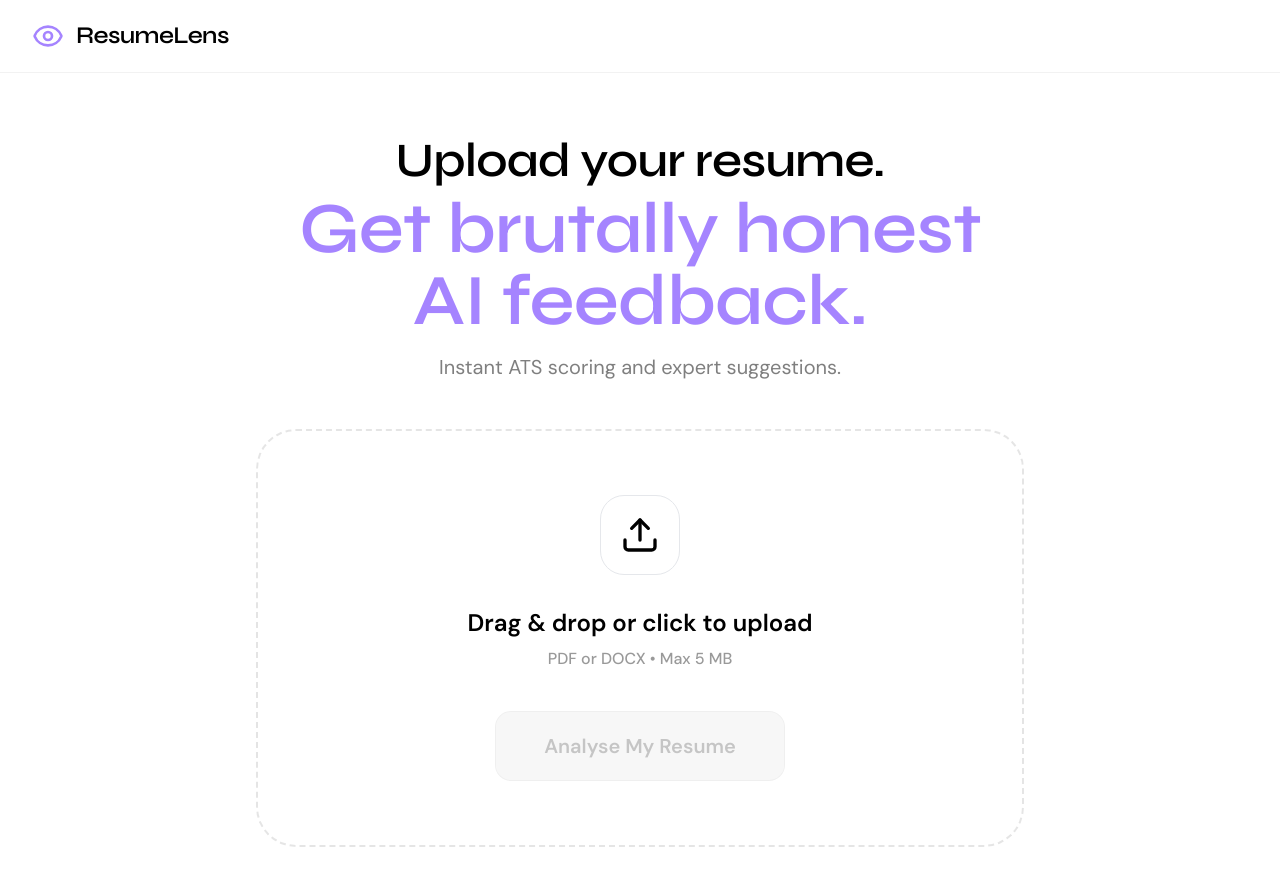
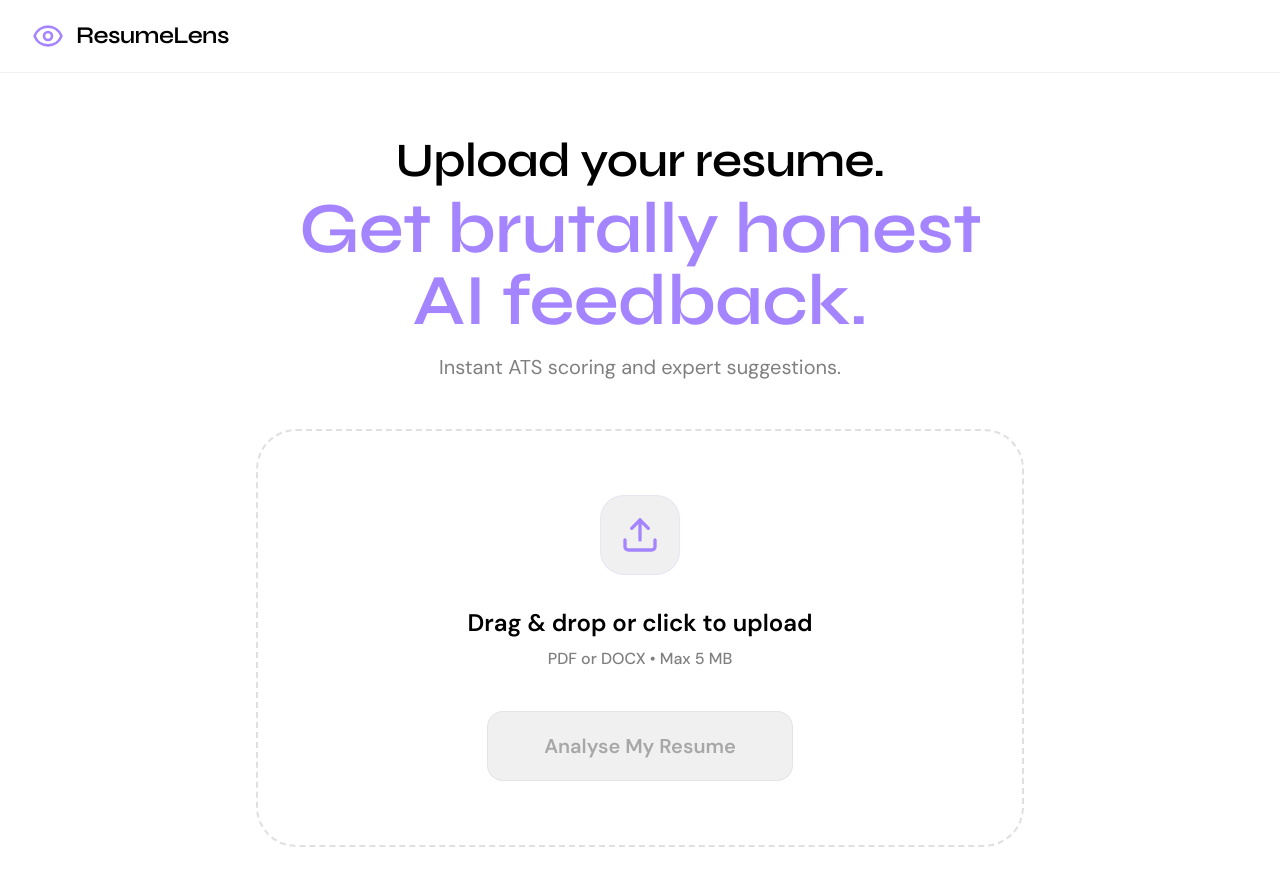
Before and after one commit to lakshayNewatia/ResumeLens, a React (Vite) app in the folder Client/: page / in a window 1280 px wide. Shown: the top 886 px of the page. Built offline with nearby package versions, Linux system fonts and the light colour scheme; the HTML template or start-up script is replaced by a standard one.

Commit message:
Refactor UploadZone component styling and structure

```diff
--- a/Client/src/components/UploadZone.jsx
+++ b/Client/src/components/UploadZone.jsx
@@ -1,13 +1,13 @@
-import { useCallback } from 'react'
-import { useDropzone } from 'react-dropzone'
-import { Upload, File, X } from 'lucide-react'
-import { motion } from 'framer-motion'
+import { useCallback } from 'react';
+import { useDropzone } from 'react-dropzone';
+import { Upload, File, X } from 'lucide-react';
+import { motion } from 'framer-motion';
 
 export default function UploadZone({ file, setFile, onAnalyse }) {
   const onDrop = useCallback((acceptedFiles) => {
-    const selected = acceptedFiles[0]
-    if (selected) setFile(selected)
-  }, [setFile])
+    const selected = acceptedFiles[0];
+    if (selected) setFile(selected);
+  }, [setFile]);
 
   const { getRootProps, getInputProps, isDragActive } = useDropzone({
     onDrop,
@@ -17,20 +17,18 @@ export default function UploadZone({ file, setFile, onAnalyse }) {
     },
     maxFiles: 1,
     maxSize: 5 * 1024 * 1024,
-  })
+  });
 
-  const removeFile = () => {
-    setFile(null)
-  }
+  const removeFile = () => setFile(null);
 
   return (
     <div
       {...getRootProps()}
-      className={`group upload-zone border-2 border-dashed rounded-[2.5rem] p-16 text-center transition-all duration-500 cursor-pointer ${
-        isDragActive
-          ? 'border-brand-blue bg-brand-lavender/40 shadow-[0_0_50px_rgba(246,255,53,0.4)]'
-          : 'border-black/10 hover:border-brand-blue/30 hover:bg-white hover:shadow-[0_0_60px_-25px_rgba(246,255,53,0.5)]'
-      }`}
+      className={`group upload-zone border-2 border-dashed rounded-[2.5rem] p-16 text-center transition-all duration-500 cursor-pointer bg-white
+        ${isDragActive
+          ? 'border-[#A584FF] bg-[#EFE7FD] shadow-[0_0_50px_rgba(165,132,255,0.25)]'
+          : 'border-[#E0E0E0] hover:border-[#A584FF]/50 hover:bg-[#F8F9FA]'
+        }`}
     >
       <input {...getInputProps()} />
 
@@ -38,32 +36,34 @@ export default function UploadZone({ file, setFile, onAnalyse }) {
       <motion.div
         whileHover={{ y: -5, scale: 1.05 }}
         transition={{ type: "spring", stiffness: 300, damping: 15 }}
-        className="mx-auto w-20 h-20 rounded-3xl bg-brand-lavender flex items-center justify-center mb-8 border border-brand-blue/10"
+        className="mx-auto w-20 h-20 rounded-3xl bg-[#F0F0F0] flex items-center justify-center mb-8 border border-[#A584FF]/10"
       >
-        <Upload className={`w-10 h-10 transition-colors duration-300 ${isDragActive ? 'text-black' : 'text-brand-blue'}`} />
+        <Upload className={`w-10 h-10 transition-colors duration-300 ${isDragActive ? 'text-[#A584FF]' : 'text-[#A584FF]'}`} />
       </motion.div>
 
       <p className="text-2xl font-bold mb-2 text-black">
         {isDragActive ? 'Drop it here' : 'Drag & drop or click to upload'}
       </p>
-      <p className="text-black/40 mb-10 text-base font-medium">PDF or DOCX • Max 5 MB</p>
+      <p className="text-black/50 mb-10 text-base font-medium">PDF or DOCX • Max 5 MB</p>
 
       {file ? (
         <motion.div
           initial={{ opacity: 0, scale: 0.95 }}
           animate={{ opacity: 1, scale: 1 }}
-          className="inline-flex items-center gap-x-5 bg-brand-lavender/50 border border-brand-blue/10 rounded-2xl px-6 py-4 mb-10 text-black shadow-sm"
+          className="inline-flex items-center gap-x-5 bg-white border border-[#E0E0E0] rounded-2xl px-6 py-4 mb-10 text-black shadow-sm"
         >
-          <div className="p-2 bg-brand-blue/10 rounded-lg">
-            <File className="w-6 h-6 text-brand-blue" />
+          <div className="p-3 bg-[#EFE7FD] rounded-xl">
+            <File className="w-6 h-6 text-[#A584FF]" />
           </div>
           <div className="text-left">
-            <div className="font-bold truncate max-w-[200px]">{file.name}</div>
-            <div className="text-sm text-black/50">{(file.size / 1024 / 1024).toFixed(2)} MB</div>
+            <div className="font-bold truncate max-w-[240px]">{file.name}</div>
+            <div className="text-sm text-black/50">
+              {(file.size / 1024 / 1024).toFixed(2)} MB
+            </div>
           </div>
           <button
-            onClick={(e) => { e.stopPropagation(); removeFile() }}
-            className="ml-4 p-1 rounded-full hover:bg-black/5 text-black/20 hover:text-red-500 transition-colors"
+            onClick={(e) => { e.stopPropagation(); removeFile(); }}
+            className="ml-4 p-2 rounded-full hover:bg-red-50 text-black/30 hover:text-red-500 transition-colors"
           >
             <X className="w-5 h-5" />
           </button>
@@ -72,17 +72,17 @@ export default function UploadZone({ file, setFile, onAnalyse }) {
 
       <div className="flex justify-center">
         <button
-          onClick={(e) => { e.stopPropagation(); onAnalyse() }}
+          onClick={(e) => { e.stopPropagation(); onAnalyse(); }}
           disabled={!file}
-          className={`px-12 py-5 rounded-2xl text-xl font-bold transition-all duration-300 ${
+          className={`px-14 py-5 rounded-2xl text-xl font-bold transition-all duration-300 ${
             file
-              ? 'bg-brand-blue text-white hover:shadow-lg hover:shadow-brand-blue/20 hover:-translate-y-0.5 active:scale-95'
-              : 'bg-black/[0.03] text-black/20 cursor-not-allowed border border-black/[0.03]'
+              ? 'bg-[#A584FF] text-white hover:shadow-xl hover:shadow-[#A584FF]/30 hover:-translate-y-0.5 active:scale-[0.97]'
+              : 'bg-[#F0F0F0] text-black/30 cursor-not-allowed border border-black/5'
           }`}
         >
           Analyse My Resume
         </button>
       </div>
     </div>
-  )
+  );
 }
```
